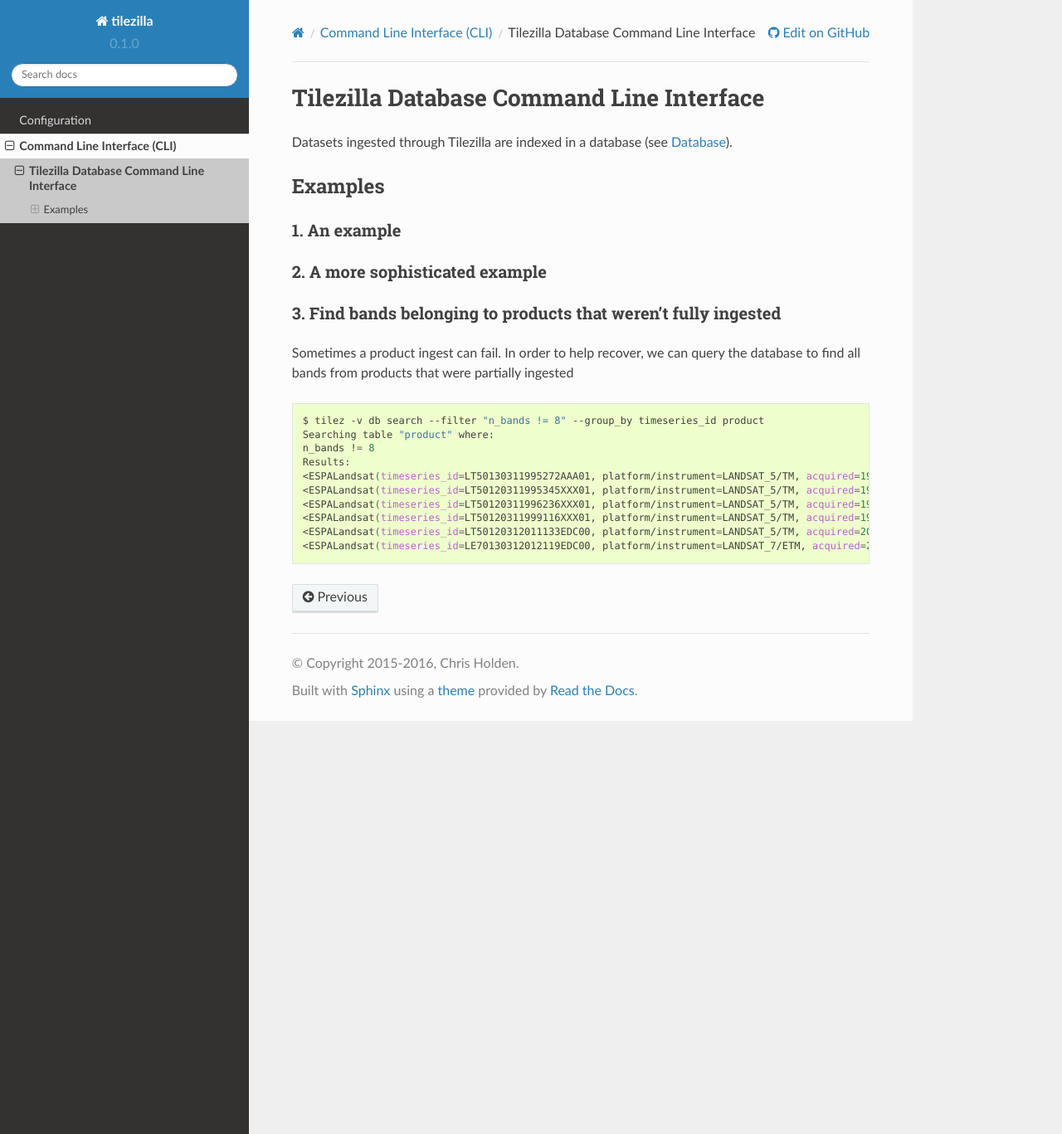
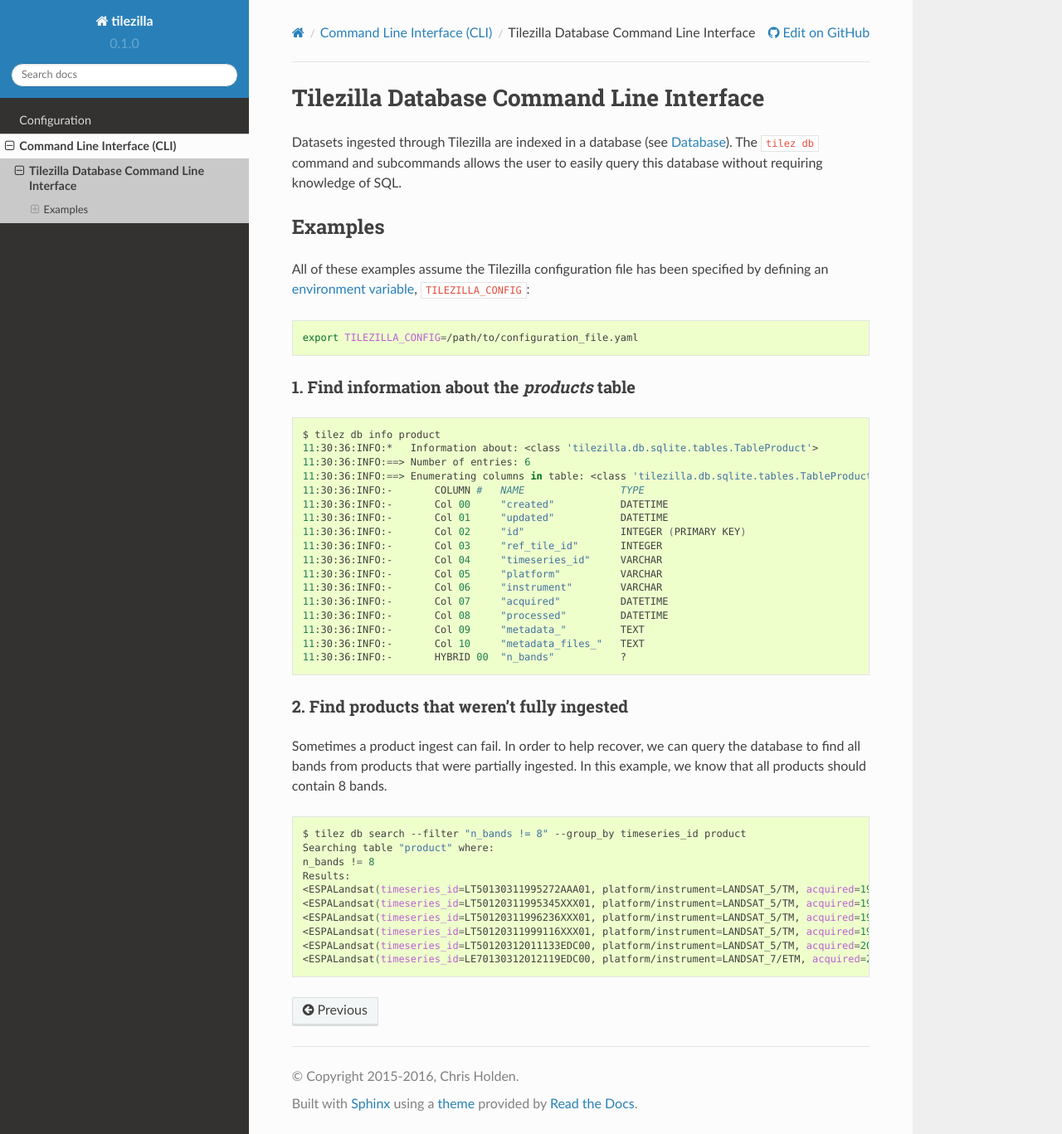
Before and after one commit to ceholden/tilezilla, a Sphinx documentation site: the page built from docs/source/guide/cli/guide_cli_db.rst, in a window 1280 px wide and 1367 px high. Shown: the whole window at 83% size. Built offline with Sphinx 7.4.7 and the Read the Docs theme 2.0.0, drawn with Linux system fonts in a browser that asks for light colours.

Commit message:
Some progress on docs/guide for CLI

```diff
--- a/docs/source/guide/cli/guide_cli_db.rst
+++ b/docs/source/guide/cli/guide_cli_db.rst
@@ -4,25 +4,50 @@
 Tilezilla Database Command Line Interface
 =========================================
 
-Datasets ingested through Tilezilla are indexed in a database (see :ref:`guide_configuration_database`).
+Datasets ingested through Tilezilla are indexed in a database (see :ref:`guide_configuration_database`). The ``tilez db`` command and subcommands allows the user to easily query this database without requiring knowledge of SQL.
 
 Examples
 --------
 
-1. An example
-~~~~~~~~~~~~~
-
-2. A more sophisticated example
-~~~~~~~~~~~~~~~~~~~~~~~~~~~~~~~
-
-3. Find bands belonging to products that weren't fully ingested
-~~~~~~~~~~~~~~~~~~~~~~~~~~~~~~~~~~~~~~~~~~~~~~~~~~~~~~~~~~~~~~~
-
-Sometimes a product ingest can fail. In order to help recover, we can query the database to find all bands from products that were partially ingested
+All of these examples assume the Tilezilla configuration file has been specified by defining an `environment variable <https://en.wikipedia.org/wiki/Environment_variable>`_, ``TILEZILLA_CONFIG``:
 
 .. code-block:: bash
 
-    $ tilez -v db search --filter "n_bands != 8" --group_by timeseries_id product
+    export TILEZILLA_CONFIG=/path/to/configuration_file.yaml
+
+
+1. Find information about the `products` table
+~~~~~~~~~~~~~~~~~~~~~~~~~~~~~~~~~~~~~~~~~~~~~~
+
+.. code-block:: bash
+
+    $ tilez db info product
+    11:30:36:INFO:*   Information about: <class 'tilezilla.db.sqlite.tables.TableProduct'>
+    11:30:36:INFO:==> Number of entries: 6
+    11:30:36:INFO:==> Enumerating columns in table: <class 'tilezilla.db.sqlite.tables.TableProduct'>
+    11:30:36:INFO:-       COLUMN #   NAME                TYPE
+    11:30:36:INFO:-       Col 00     "created"           DATETIME
+    11:30:36:INFO:-       Col 01     "updated"           DATETIME
+    11:30:36:INFO:-       Col 02     "id"                INTEGER (PRIMARY KEY)
+    11:30:36:INFO:-       Col 03     "ref_tile_id"       INTEGER
+    11:30:36:INFO:-       Col 04     "timeseries_id"     VARCHAR
+    11:30:36:INFO:-       Col 05     "platform"          VARCHAR
+    11:30:36:INFO:-       Col 06     "instrument"        VARCHAR
+    11:30:36:INFO:-       Col 07     "acquired"          DATETIME
+    11:30:36:INFO:-       Col 08     "processed"         DATETIME
+    11:30:36:INFO:-       Col 09     "metadata_"         TEXT
+    11:30:36:INFO:-       Col 10     "metadata_files_"   TEXT
+    11:30:36:INFO:-       HYBRID 00  "n_bands"           ?
+
+
+2. Find products that weren't fully ingested
+~~~~~~~~~~~~~~~~~~~~~~~~~~~~~~~~~~~~~~~~~~~~
+
+Sometimes a product ingest can fail. In order to help recover, we can query the database to find all bands from products that were partially ingested. In this example, we know that all products should contain 8 bands.
+
+.. code-block:: bash
+
+    $ tilez db search --filter "n_bands != 8" --group_by timeseries_id product
     Searching table "product" where:
     n_bands != 8
     Results:
```
Also changed, not shown: docs/source/guide/cli/guide_cli_spew.rst (added, +23 -0 lines).
